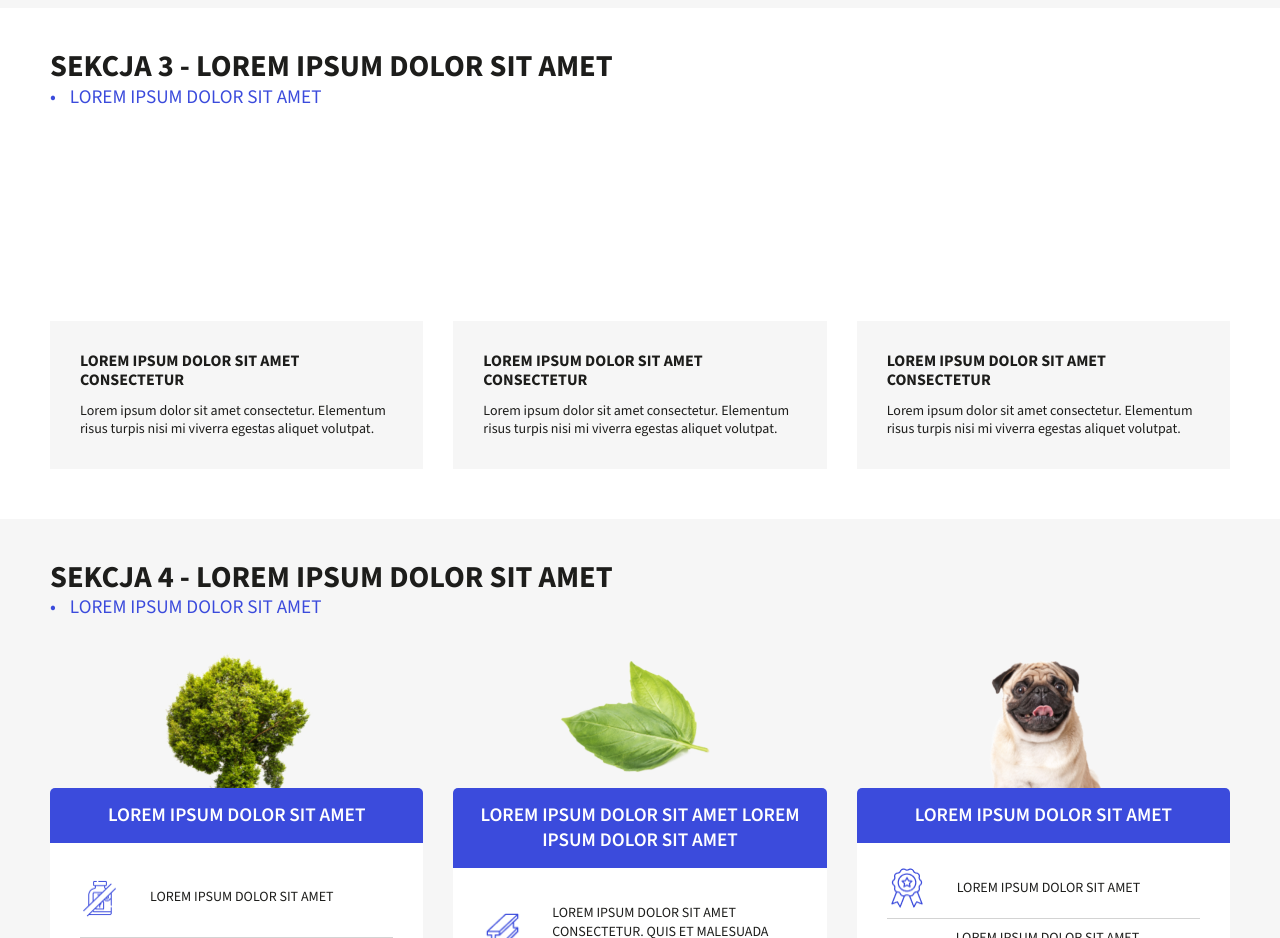
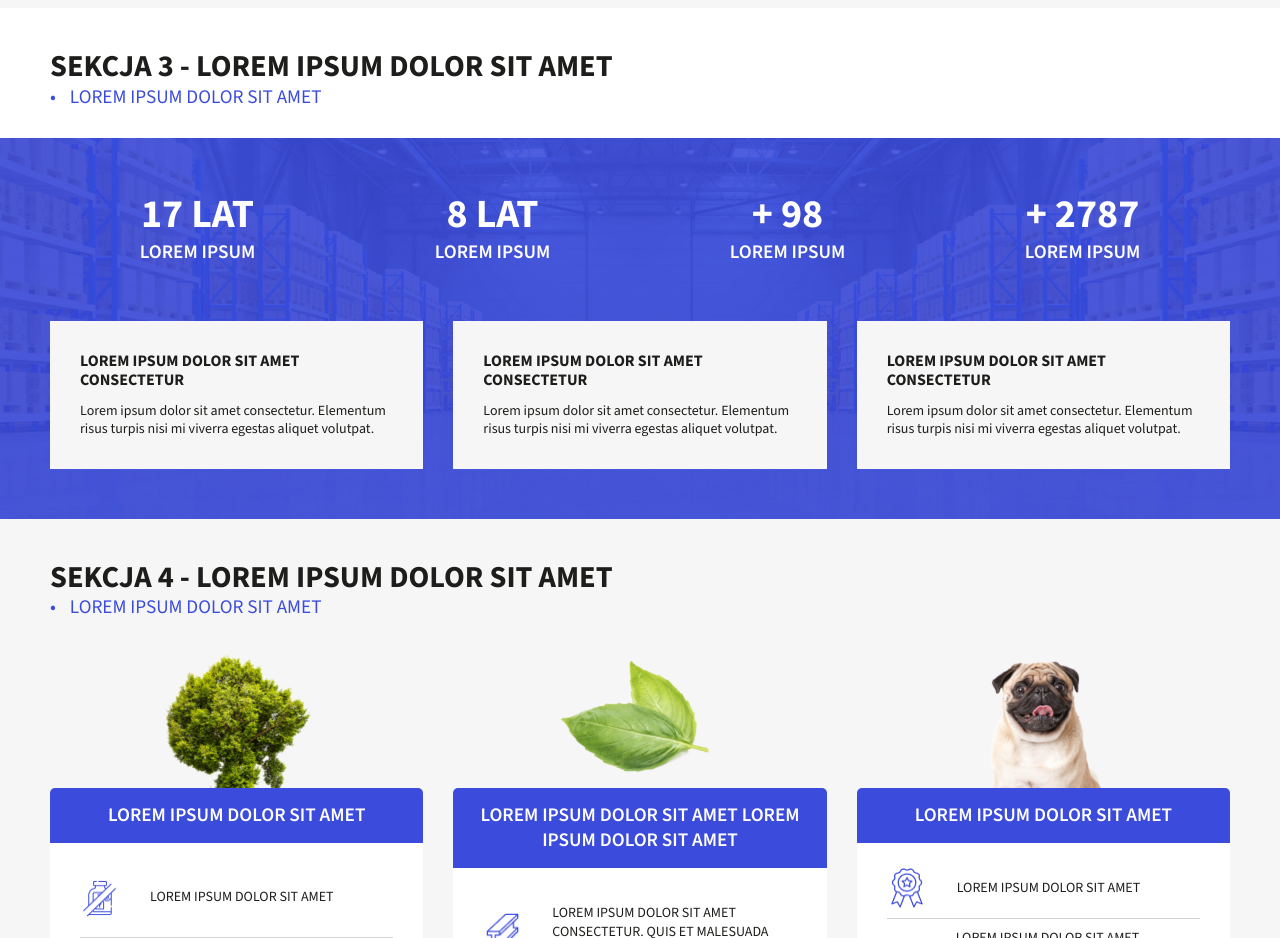
Before and after one commit to igachmielarczyk/rekiny-sukcesu, a plain HTML site: page index.html in a window 1280 px wide. Shown: the part 1840-2778 px from the top of the page. Drawn offline with nearby package versions, Linux system fonts and the light colour scheme; some packages are replaced by stand-ins of ours; the site is published under a folder, as on GitHub Pages, so addresses that start at the root find nothing; a script that the page names is missing.

Commit message:
img style

```diff
--- a/css/scss/style.scss
+++ b/css/scss/style.scss
@@ -217,7 +217,7 @@ a {
     position: relative;
     padding-top: 80px;
     padding-bottom: 80px;
-    background-image: url("/images/bg-s3.jpg");
+    background-image: url("../images/bg-s3.jpg");
     background-position: center;
     background-repeat: no-repeat;
     background-size: cover;
```
Also changed, not shown: css/style.css.
